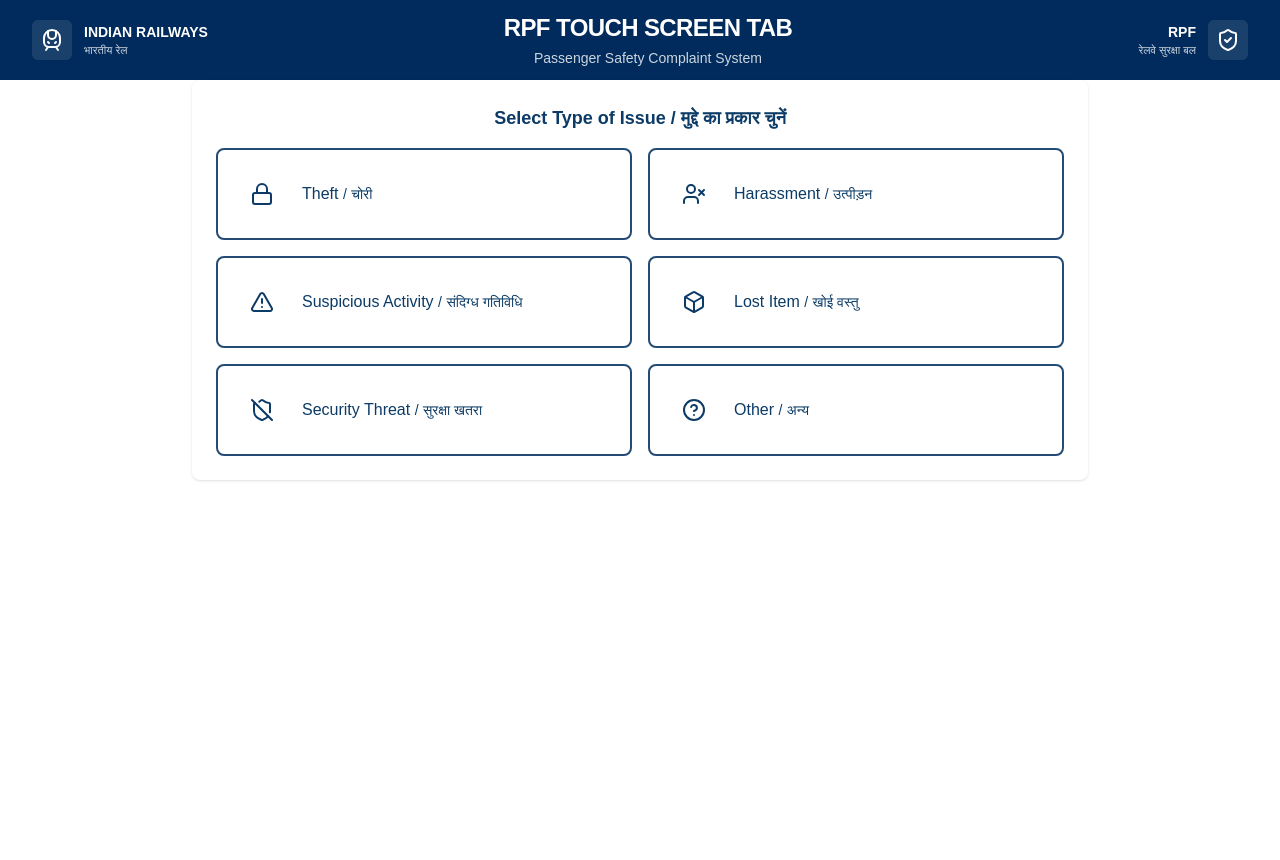
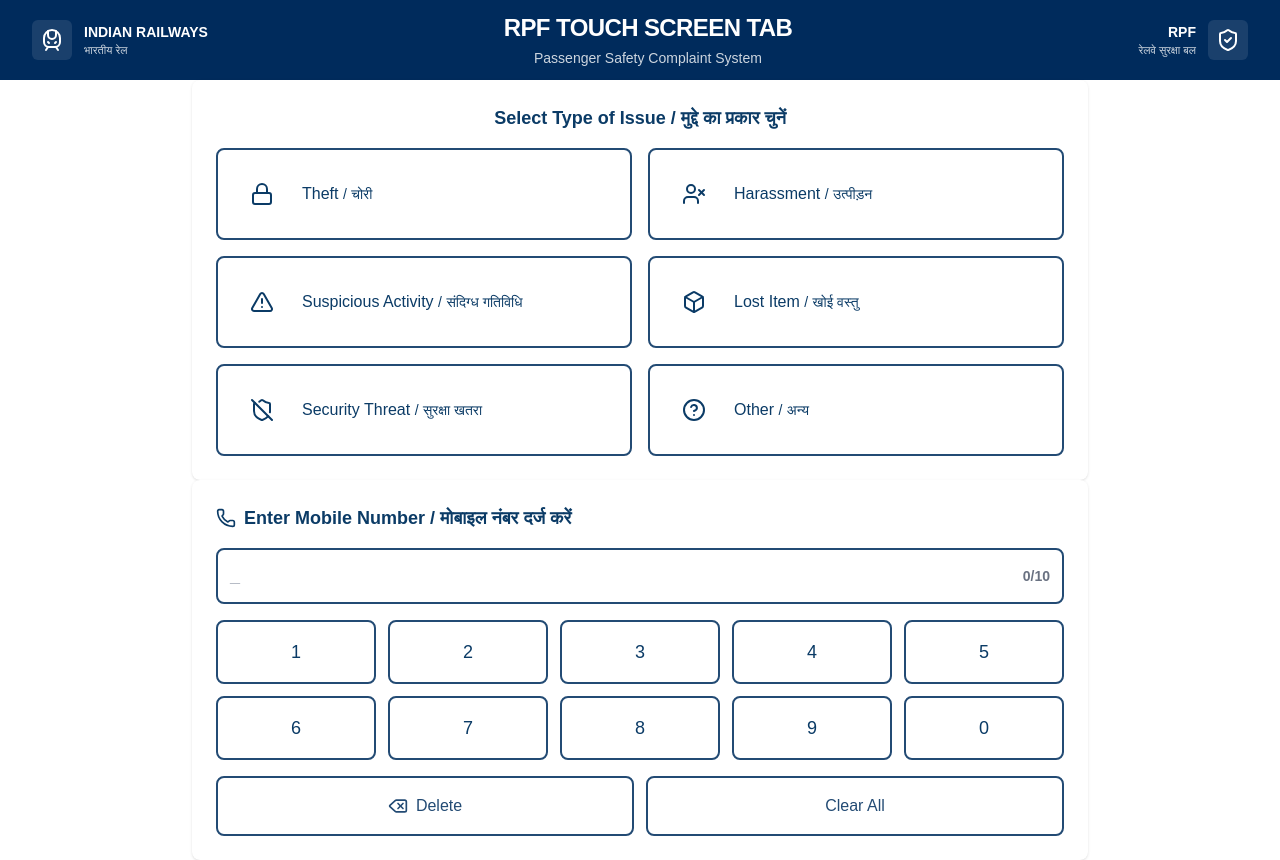
Before and after one commit to JWS-Technology/rpf-frontend, a Next.js app: page / in a window 1280 px wide. Before the commit the page ends 800 px from the top, so only its background shows below. Built offline with nearby package versions, Linux system fonts and the light colour scheme.

Commit message:
[chore] added dial pad to main

```diff
--- a/app/page.tsx
+++ b/app/page.tsx
@@ -1,3 +1,4 @@
+import DialPad from "./components/DialPad";
 import IssueSelector from "./components/IssueSelector";
 import Navbar from "./components/Navbar";
 
@@ -6,6 +7,7 @@
    <div className="bg-white min-h-screen">
     <Navbar />
     <IssueSelector />
+    <DialPad />
    </div>
   );
 }
```
